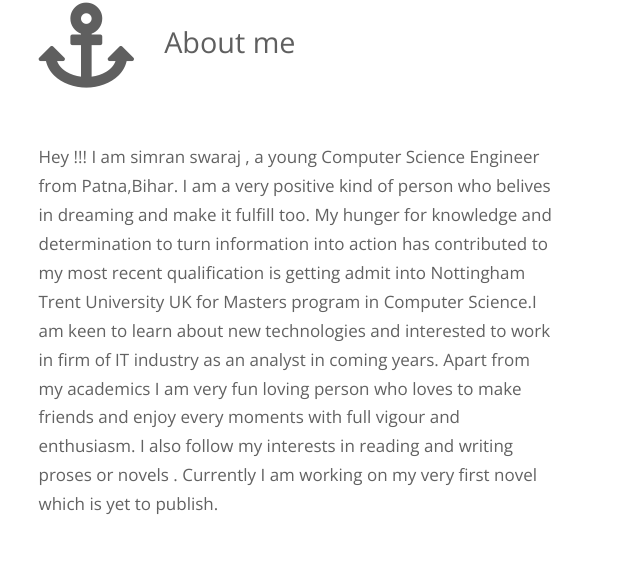
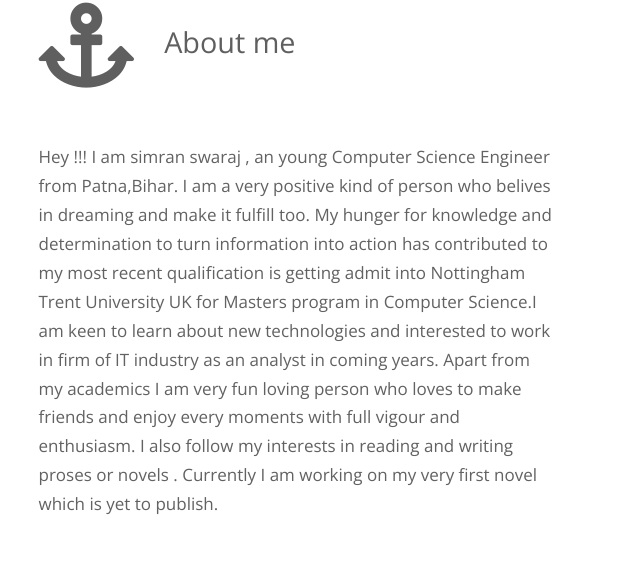
Before and after one commit to jaibhola/simranswaraj.github.io, a plain HTML site: page index.html in a window 1280 px wide. Shown: the part 978-1547 px from the top of the page, 0-640 px from the left. Drawn offline with nearby package versions, Linux system fonts and the light colour scheme.

Commit message:
Update index.html

```diff
--- a/index.html
+++ b/index.html
@@ -109,7 +109,7 @@ http://www.tooplate.com/view/2111-pro-line
             <h3 class="tm-feature-h">About me</h3>
           </header>
           <p>
-            Hey !!! I am simran swaraj , a young Computer Science Engineer from Patna,Bihar.
+            Hey !!! I am simran swaraj , an young Computer Science Engineer from Patna,Bihar.
            I am a very positive kind of person who belives in dreaming and make it fulfill too. My hunger for knowledge and determination to turn information into action has contributed to my most recent qualification is getting admit into Nottingham Trent University UK for Masters program in Computer Science.I am keen to learn about new technologies and interested to work in firm of IT industry as an analyst in coming years. Apart from my academics I am very fun loving person who loves to make friends and enjoy every moments with full vigour and enthusiasm. I also follow my interests in reading and writing proses or novels . Currently I am working on my very first novel which is yet to publish.
           </p>
 
```
